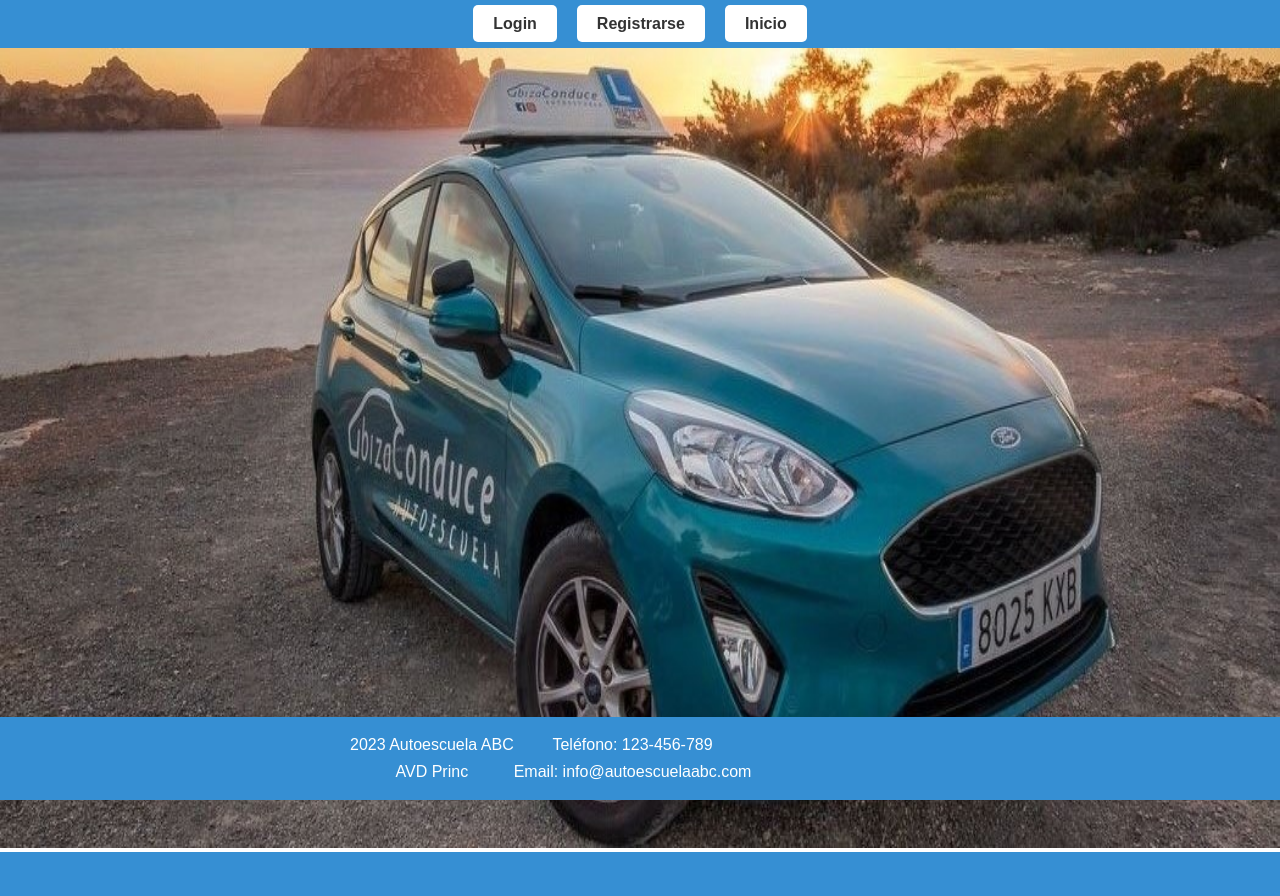
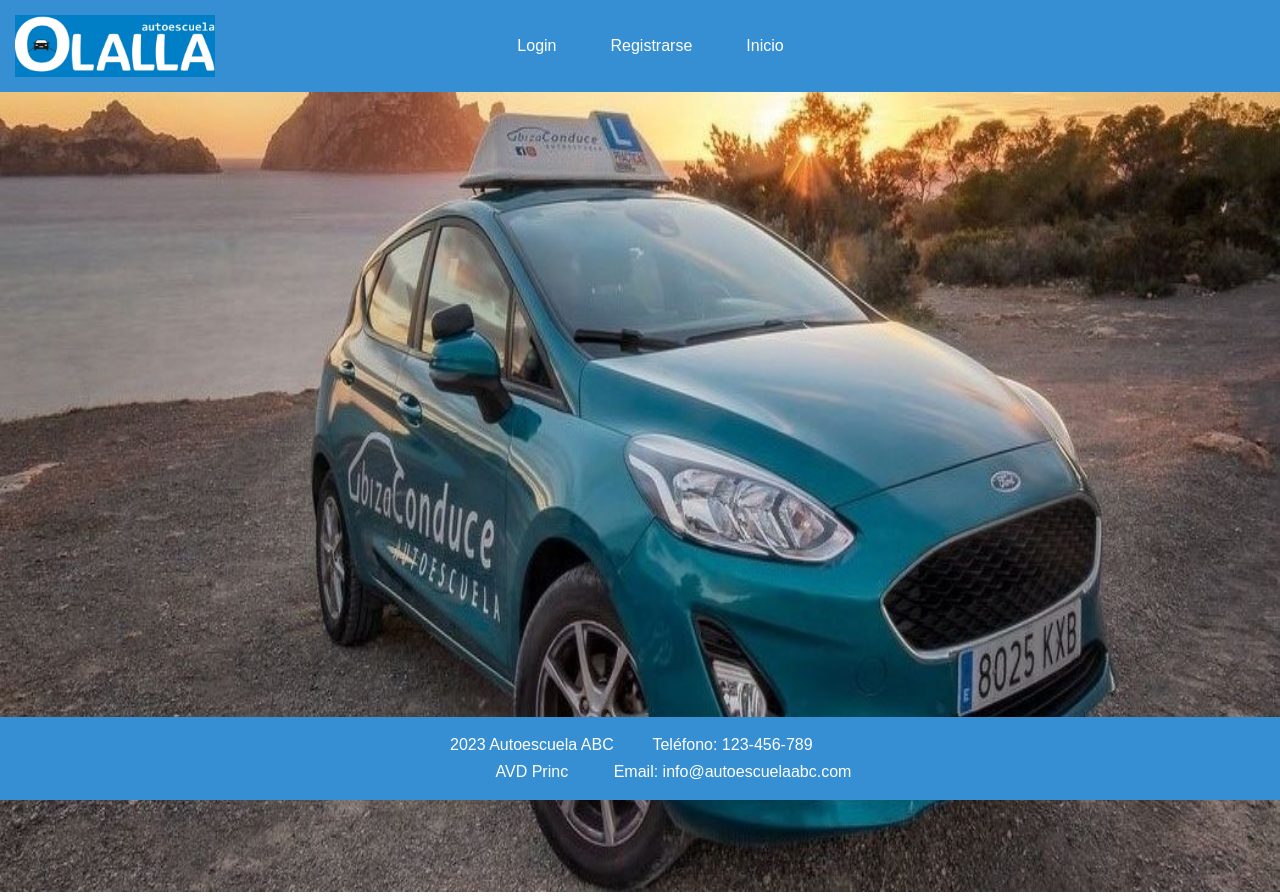
Before and after one commit to daniarmenteros181/Autoescuela, a PHP site: page / in a window 1280 px wide. Before the commit the page ends 852 px from the top, so only its background shows below. Run offline with PHP 8.4, Linux system fonts and the light colour scheme.

Commit message:
Algo mas de estilos

```diff
--- a/api/examenApi.php
+++ b/api/examenApi.php
@@ -76,10 +76,6 @@
 }
 
 
-
-
-
-
 /* elseif ($_SERVER['REQUEST_METHOD']=='DELETE')
 {
 
--- a/estilos/estilosPrincipal.css
+++ b/estilos/estilosPrincipal.css
@@ -8,35 +8,52 @@
   background-color: #368fd3;
   color: #fff;
   padding: 15px;
-  text-align: center;
   display: flex;
-  justify-content: space-around;
+  justify-content: space-between; /* Add justify-content property */
+  align-items: center; /* Center items vertically */
+
+
+
+
+}
+
+ #primer {
+  display: flex;
   align-items: center;
 }
 
-#primer {
-  display: flex;
-  align-items: center;
+
+#ola{
+  max-width: 200px; /* Ensure the image doesn't exceed its natural size */
+  height: auto; /* Maintain the aspect ratio */
 }
 
 #deBtn {
   display: flex;
   align-items: center;
 }
+#seg{
+  display: flex;
+  align-items: start;
+}
 
-.btn {
+#ter{
+  display: flex;
+  align-items: end;
+  margin-right: 179px;
+}
+
+.btn{
   padding: 10px 20px;
-  background-color: #fff;
-  color: #333;
+  color: #fff;
   text-decoration: none;
   border-radius: 5px;
-  margin: 0 10px;
-  font-weight: bold;
-  transition: background-color 0.3s ease;
+  margin: 0 7px;
+  transition: background-color 0.4s ease;
 }
 
 .btn:hover {
-  background-color: #ddd;
+  background-color: #2c6ea0;
 }
 
 /* Estilo del footer */
@@ -55,6 +72,8 @@
   display: flex;
   flex-direction: row;
   align-items: center;
+  margin-left: 100px;
+
 }
 
 .footer-content {
--- a/examen/js/autoescuela.js
+++ b/examen/js/autoescuela.js
@@ -20,7 +20,6 @@
             var pregunta = contenedor.querySelector(".pregunta");
 
             fetch("http://automenu.com/examenApi.php?id_examen=2").then(x => x.json()).then(y => {
-            //fetch("examen/servidor/pregunta.json").then(x => x.json()).then(y => {
 
 /*                 preguntas = y.examen[0].pregunta;
  */
--- a/vista/header.php
+++ b/vista/header.php
@@ -2,9 +2,6 @@
 
 sesion::iniciaSesion();
 if(funcionesLogin::estarLogeado()){
-
-
-
 
 ?>
     <!DOCTYPE html>
@@ -17,35 +14,41 @@
     </head>
     <body>
     <header>
-        <nav >
+<!--         <nav >
+ -->
+            <div id="seg">
+                <img src="./imagenes/olalla_logo.jpg" id="ola" alt="">
+            </div>
             <div id="primer">
                     <!-- <div>
                         <img  src="./imagenes/circula.jpg" alt=" ">
                     </div> -->
                     <div id="deBtn">
                         <div>
-                        <a href="" class="btn">Out </a>
+                         <a href="?menu=inicio" class="btn">Cerrar Sesion </a>
 
-                        </div>
-                        <div>
-                        <a href="?menu=registro" class="btn">Registrarse</a>
 
                         </div>
                         <div>
                         <a href="?menu=inicio" class="btn">Inicio</a>
 
                         </div>
-                        <div id="quien">
+
+                    </div>
+            </div>
+            <div id="ter">
+            <div id="quien">
                         <?php
 
                         $nombreUsuario = sesion::leerSesion('nombreUsuario');
                         echo "¡Bienvenido, $nombreUsuario!";
                         ?>
-                        </div>
-                    </div>
             </div>
-        </nav>
-    </header>
+
+            </div>
+
+<!--         </nav>
+ -->    </header>
     </body>
     </html>
  <?php
@@ -62,11 +65,13 @@
     </head>
     <body>
     <header>
-        <nav >
+<!--         <nav >
+ -->        <div id="seg">
+                <img src="./imagenes/olalla_logo.jpg" id="ola" alt="">
+            </div>
+
             <div id="primer">
-                    <!-- <div>
-                        <img  src="./imagenes/circula.jpg" alt=" ">
-                    </div> -->
+
                     <div id="deBtn">
                         <div>
                         <a href="?menu=login" class="btn">Login </a>
@@ -83,8 +88,11 @@
                     </div>
             </div>
 
-        </nav>
-    </header>
+            <div id="ter">
+            </div>
+
+<!--         </nav>
+ -->    </header>
 
     </body>
     </html>
```
Also changed, not shown: vista/enruta.php (+0 -41 lines), vista/footer.php (+0 -14 lines), imagenes/olalla_logo.jpg (added).
